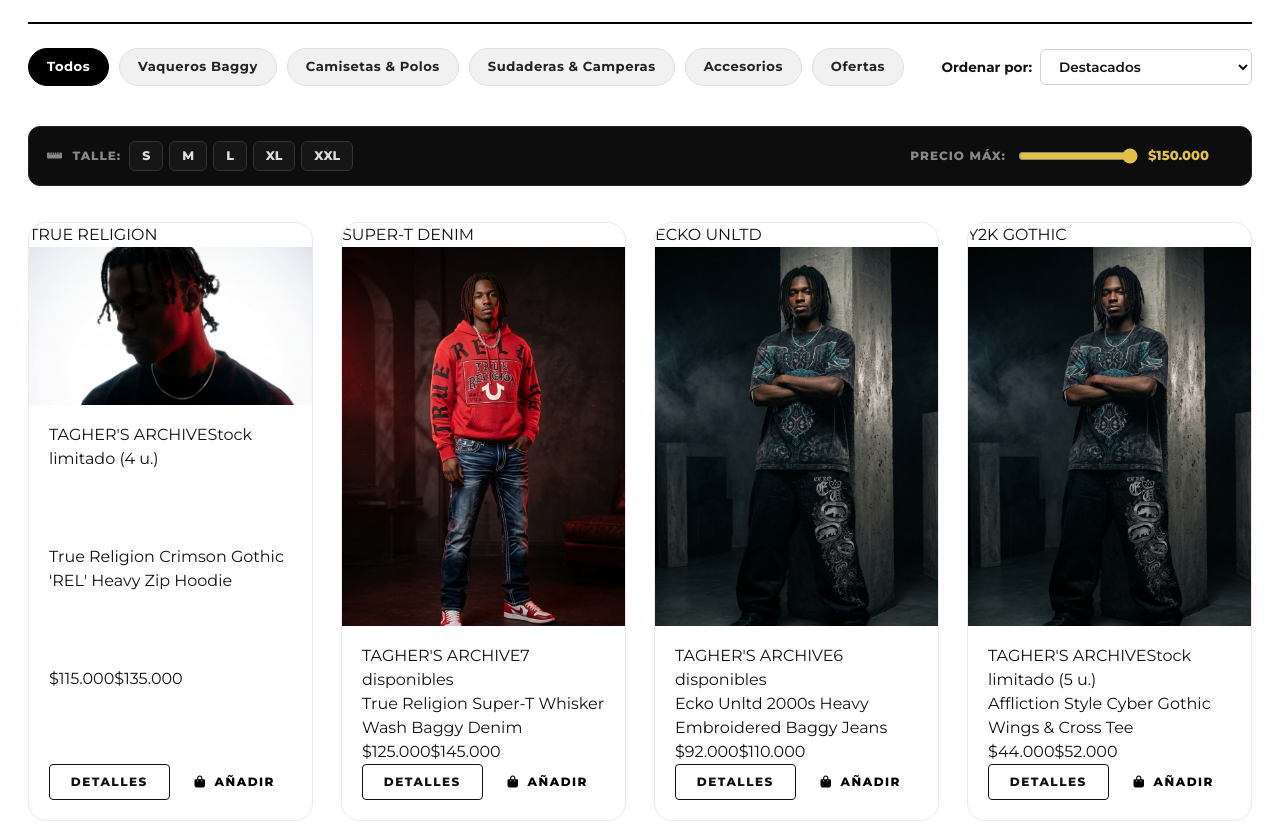
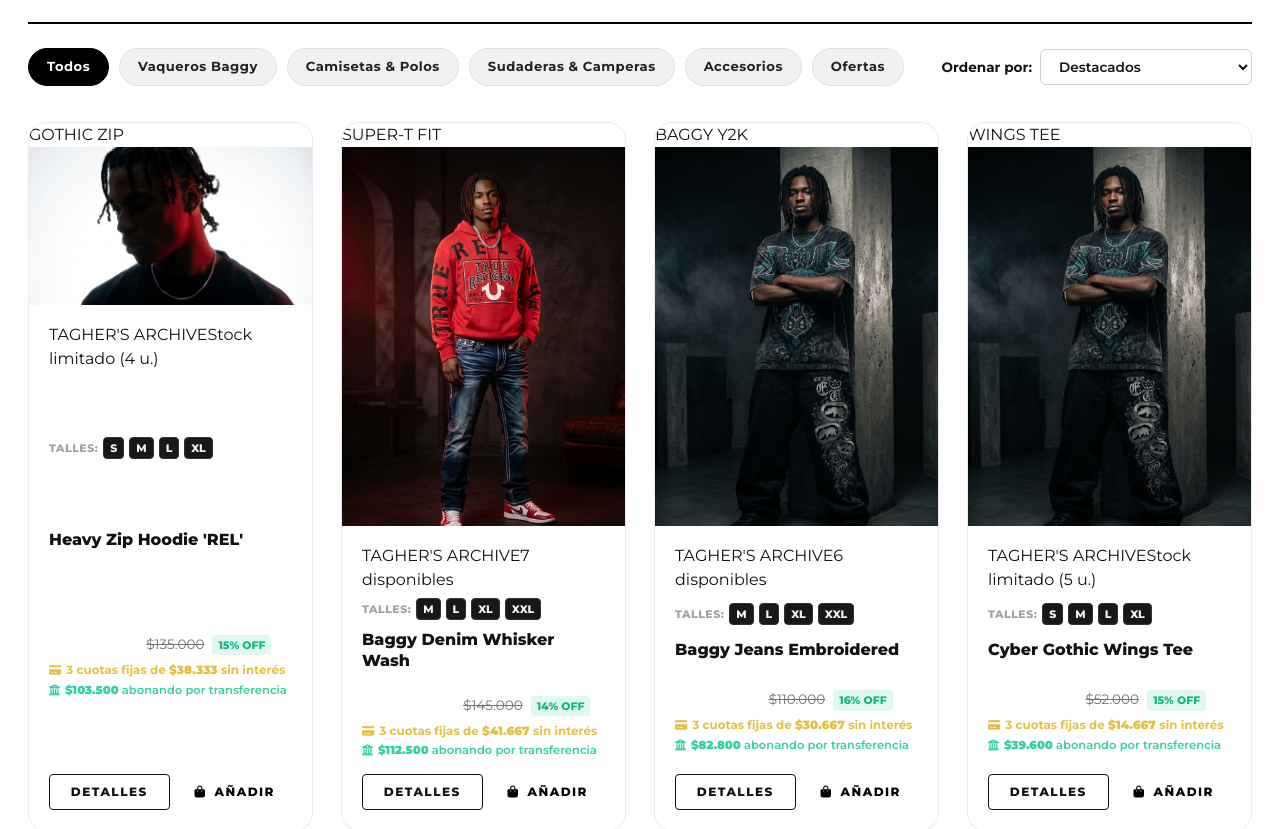
Before and after one commit to erickflores123hz-bit/THAGERS, a Next.js app: page / in a window 1280 px wide. Shown: the part 1647-2476 px from the top of the page. Built offline with nearby package versions, Linux system fonts and the light colour scheme; no server answers.

Commit message:
feat(store): concise garment names, sizes below photos, specific pricing with installments, and brand tab icon

```diff
--- a/app/layout.jsx
+++ b/app/layout.jsx
@@ -4,6 +4,11 @@ import { AppProvider } from '../lib/context';
 export const metadata = {
   title: "TAGHER'S | Streetwear & Baggy Apparel",
   description: "Tienda online de ropa streetwear TAGHER'S inspirada en Figma con catálogo interactivo, asesor de talles y sistema de usuarios",
+  icons: {
+    icon: '/favicon.svg',
+    shortcut: '/favicon.svg',
+    apple: '/favicon.svg',
+  },
 };
 
 export default function RootLayout({ children }) {
--- a/components/Catalog.jsx
+++ b/components/Catalog.jsx
@@ -58,16 +58,6 @@ export default function Catalog() {
     if (p.subCategory === activeCategory) return true;
     return false;
   });
-
-  // Filtrado por precio máximo
-  if (maxPrice && maxPrice < 150000) {
-    filtered = filtered.filter((p) => p.price <= maxPrice);
-  }
-
-  // Filtrado por talles seleccionados
-  if (selectedSizes && selectedSizes.length > 0) {
-    filtered = filtered.filter((p) => p.sizes && p.sizes.some((sz) => selectedSizes.includes(sz)));
-  }
 
   // Búsqueda
   if (searchQuery.trim()) {
@@ -131,100 +121,6 @@ export default function Catalog() {
             </select>
           </div>
         </div>
-
-        {/* BARRA DE FILTROS AVANZADOS (TALLES & RANGO DE PRECIO) */}
-        <div style={{
-          marginTop: '16px',
-          padding: '14px 18px',
-          backgroundColor: '#0d0d0d',
-          border: '1px solid #222',
-          borderRadius: '12px',
-          display: 'flex',
-          flexWrap: 'wrap',
-          alignItems: 'center',
-          justifyContent: 'space-between',
-          gap: '16px'
-        }}>
-          {/* FILTRO POR TALLE */}
-          <div style={{ display: 'flex', alignItems: 'center', gap: '8px', flexWrap: 'wrap' }}>
-            <span style={{ fontSize: '0.75rem', fontWeight: 800, letterSpacing: '1px', color: '#888', textTransform: 'uppercase' }}>
-              <i className="fa-solid fa-ruler-horizontal" style={{ marginRight: '5px' }}></i> TALLE:
-            </span>
-            <div style={{ display: 'flex', gap: '6px' }}>
-              {['S', 'M', 'L', 'XL', 'XXL'].map((size) => {
-                const isSelected = selectedSizes.includes(size);
-                return (
-                  <button
-                    key={size}
-                    type="button"
-                    onClick={() => toggleSizeFilter(size)}
-                    style={{
-                      padding: '5px 12px',
-                      borderRadius: '6px',
-                      fontSize: '0.78rem',
-                      fontWeight: 800,
-                      cursor: 'pointer',
-                      transition: 'all 0.15s ease',
-                      border: isSelected ? '1px solid #e2c044' : '1px solid #333',
-                      backgroundColor: isSelected ? '#e2c044' : '#161616',
-                      color: isSelected ? '#000' : '#ddd'
-                    }}
-                  >
-                    {size}
-                  </button>
-                );
-              })}
-            </div>
-          </div>
-
-          {/* FILTRO POR PRECIO MÁXIMO */}
-          <div style={{ display: 'flex', alignItems: 'center', gap: '12px', flexWrap: 'wrap' }}>
-            <span style={{ fontSize: '0.75rem', fontWeight: 800, letterSpacing: '1px', color: '#888', textTransform: 'uppercase' }}>
-              PRECIO MÁX:
-            </span>
-            <div style={{ display: 'flex', alignItems: 'center', gap: '10px' }}>
-              <input
-                type="range"
-                min="20000"
-                max="150000"
-                step="5000"
-                value={maxPrice}
-                onChange={(e) => setMaxPrice(Number(e.target.value))}
-                style={{
-                  width: '120px',
-                  accentColor: '#e2c044',
-                  cursor: 'pointer'
-                }}
-              />
-              <span style={{ fontSize: '0.82rem', fontWeight: 800, color: '#e2c044', minWidth: '85px' }}>
-                ${formatCurrency(maxPrice)}
-              </span>
-            </div>
-          </div>
-
-          {/* RESET DE FILTROS SI ESTÁN ACTIVOS */}
-          {(selectedSizes.length > 0 || maxPrice < 150000) && (
-            <button
-              type="button"
-              onClick={clearAllFilters}
-              style={{
-                background: 'transparent',
-                border: '1px solid rgba(239, 68, 68, 0.4)',
-                color: '#ef4444',
-                padding: '5px 12px',
-                borderRadius: '6px',
-                fontSize: '0.75rem',
-                fontWeight: 700,
-                cursor: 'pointer',
-                display: 'flex',
-                alignItems: 'center',
-                gap: '6px'
-              }}
-            >
-              <i className="fa-solid fa-xmark"></i> Limpiar filtros
-            </button>
-          )}
-        </div>
       </div>
 
       {/* GRILLA DE PRODUCTOS CON REORDENAMIENTO FLUIDO (LAYOUT ANIMATION) */}
@@ -278,6 +174,7 @@ export default function Catalog() {
                   </div>
 
                   <div className="product-card-body">
+                    {/* STOCK Y ORIGEN */}
                     <div className="product-brand-line">
                       <span>TAGHER'S ARCHIVE</span>
                       {isLowStock ? (
@@ -287,18 +184,67 @@ export default function Catalog() {
                       )}
                     </div>
 
+                    {/* TALLES DISPONIBLES DE LA PRENDA */}
+                    <div style={{ display: 'flex', alignItems: 'center', gap: '5px', margin: '6px 0 8px', flexWrap: 'wrap' }}>
+                      <span style={{ fontSize: '0.68rem', fontWeight: 800, color: '#a1a1aa', textTransform: 'uppercase', letterSpacing: '0.5px' }}>
+                        Talles:
+                      </span>
+                      {(product.sizes || (product.category === 'accesorios' ? ['Único'] : ['S', 'M', 'L', 'XL'])).map((sz) => (
+                        <span
+                          key={sz}
+                          style={{
+                            fontSize: '0.68rem',
+                            fontWeight: 800,
+                            padding: '2px 6px',
+                            borderRadius: '4px',
+                            backgroundColor: '#18181b',
+                            border: '1px solid #333',
+                            color: '#f4f4f5'
+                          }}
+                        >
+                          {sz}
+                        </span>
+                      ))}
+                    </div>
+
+                    {/* NOMBRE CONCISO DE LA PRENDA */}
                     <h3
-                      className="product-card-title cursor-pointer transition-colors duration-200 hover:text-black"
+                      className="product-card-title cursor-pointer transition-colors duration-200 hover:text-white"
                       onClick={() => openProductModal(product)}
+                      style={{ fontSize: '1rem', fontWeight: 800, margin: '2px 0 8px', lineHeight: 1.3 }}
                     >
                       {product.name}
                     </h3>
 
-                    <div className="product-card-price">
-                      <span className="price-now">${formatCurrency(product.price)}</span>
-                      {product.oldPrice && (
-                        <span className="price-was">${formatCurrency(product.oldPrice)}</span>
-                      )}
+                    {/* PRECIOS ESPECÍFICOS Y FORMAS DE PAGO */}
+                    <div style={{ margin: '8px 0 14px' }}>
+                      <div style={{ display: 'flex', alignItems: 'baseline', gap: '8px', flexWrap: 'wrap' }}>
+                        <span style={{ fontSize: '1.25rem', fontWeight: 900, color: '#fff' }}>
+                          ${formatCurrency(product.price)}
+                        </span>
+                        {product.oldPrice && (
+                          <>
+                            <span style={{ fontSize: '0.85rem', color: '#71717a', textDecoration: 'line-through' }}>
+                              ${formatCurrency(product.oldPrice)}
+                            </span>
+                            <span style={{ fontSize: '0.68rem', fontWeight: 800, color: '#10b981', backgroundColor: 'rgba(16, 185, 129, 0.12)', padding: '2px 6px', borderRadius: '4px' }}>
+                              {Math.round((1 - product.price / product.oldPrice) * 100)}% OFF
+                            </span>
+                          </>
+                        )}
+                      </div>
+
+                      {/* CONDICIONES DE PAGO ESPECÍFICAS */}
+                      <div style={{ marginTop: '5px', display: 'flex', flexDirection: 'column', gap: '2px' }}>
+                        <span style={{ fontSize: '0.74rem', color: '#e2c044', fontWeight: 700 }}>
+                          <i className="fa-solid fa-credit-card" style={{ marginRight: '5px', fontSize: '0.68rem' }}></i>
+                          3 cuotas fijas de <b>${formatCurrency(Math.round(product.price / 3))}</b> sin interés
+                        </span>
+                        <span style={{ fontSize: '0.72rem', color: '#34d399', fontWeight: 600 }}>
+                          <i className="fa-solid fa-building-columns" style={{ marginRight: '5px', fontSize: '0.68rem' }}></i>
+                          <b>${formatCurrency(Math.round(product.price * 0.9))}</b> abonando por transferencia
+                        </span>
+                      </div>
                     </div>
 
                     <div className="product-card-actions">
--- a/components/ProductModal.jsx
+++ b/components/ProductModal.jsx
@@ -53,7 +53,9 @@ export default function ProductModal() {
     setIsCheckoutModalOpen(true);
   };
 
-  const sizes = selectedProduct?.category === 'accesorios' ? ['Única'] : ['S', 'M', 'L', 'XL', 'XXL'];
+  const sizes = selectedProduct?.sizes && selectedProduct.sizes.length > 0
+    ? selectedProduct.sizes
+    : selectedProduct?.category === 'accesorios' ? ['Única'] : ['S', 'M', 'L', 'XL', 'XXL'];
 
   return (
     <AnimatePresence>
@@ -172,6 +174,18 @@ export default function ProductModal() {
                   )}
                 </div>
 
+                {/* DETALLE ESPECÍFICO DE FINANCIACIÓN Y MEDIOS DE PAGO */}
+                <div style={{ backgroundColor: '#141416', padding: '10px 14px', borderRadius: '8px', border: '1px solid #27272a', marginBottom: '16px', display: 'flex', flexDirection: 'column', gap: '4px' }}>
+                  <span style={{ fontSize: '0.8rem', color: '#e2c044', fontWeight: 700 }}>
+                    <i className="fa-solid fa-credit-card" style={{ marginRight: '6px' }}></i>
+                    Hasta <b>3 cuotas fijas sin interés</b> de <b>${formatCurrency(Math.round(selectedProduct.price / 3))}</b>
+                  </span>
+                  <span style={{ fontSize: '0.78rem', color: '#34d399', fontWeight: 600 }}>
+                    <i className="fa-solid fa-building-columns" style={{ marginRight: '6px' }}></i>
+                    <b>${formatCurrency(Math.round(selectedProduct.price * 0.9))}</b> abonando por Transferencia (10% OFF)
+                  </span>
+                </div>
+
                 <p className="product-desc">{selectedProduct.description}</p>
 
                 {/* SELECTOR DE TALLA CON FEEDBACK TÁCTIL */}
```
Also changed, not shown: app/icon.svg (added), lib/products.js, public/favicon.svg (added).
